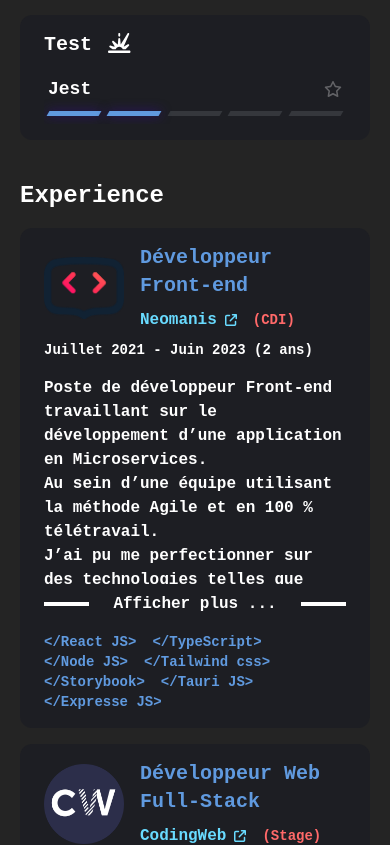
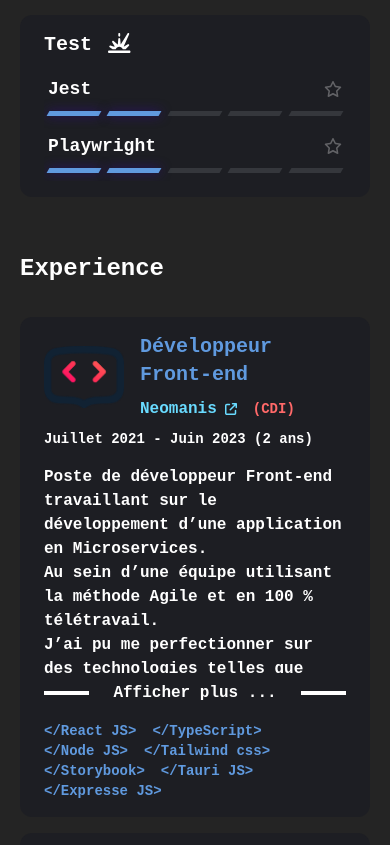
Before and after one commit to AlexPawlonski/Portfolio, a Next.js app: page / in a window 390 px wide. Shown: the part 2920-3765 px from the top of the page. Built offline with nearby package versions, Linux system fonts and the light colour scheme.

Commit message:
update css for responcive Skill and Work section

```diff
--- a/src/components/atoms/LevelBar.tsx
+++ b/src/components/atoms/LevelBar.tsx
@@ -20,7 +20,7 @@
       divsLevel.push(
         <div
           key={i + "level"}
-          className="levelSkill w-full"
+          className="levelSkill w-full h-[5px] lg:h-[10px]"
           style={{ boxShadow: "#2c116e 0px 0px 10px" }}
         ></div>
       );
@@ -29,7 +29,7 @@
     const divsBase = [];
     for (let i = 0; i < base - level; i++) {
       divsBase.push(
-        <div key={i + "base"} className="levelBase w-full opacity-40 "></div>
+        <div key={i + "base"} className="levelBase w-full opacity-40 h-[5px] lg:h-[10px]"></div>
       );
     }
     return (
--- a/src/components/molecules/SkillItem.tsx
+++ b/src/components/molecules/SkillItem.tsx
@@ -12,7 +12,7 @@
   return (
     <li className="flex flex-col gap-2 col-span-1">
       <label className="flex items-center justify-between">
-        <h3 className="text-lg">{skill.title}</h3>
+        <h3 className="text-lg lg:text-2xl">{skill.title}</h3>
         {skill.fav ? (
           <FontAwesomeIcon icon={starSolid} className="rainbowGlow" />
         ) : (
--- a/src/components/molecules/SkillSection.tsx
+++ b/src/components/molecules/SkillSection.tsx
@@ -21,7 +21,7 @@
     <div className="bg-drakBlue rounded-xl px-6 py-4 bg-opacity-40">
       <ShowMore maxHeight={maxHeight}>
         <>
-          <h3 className="text-xl mb-4 lg:text-2xl">
+          <h3 className="text-xl mb-4 lg:text-3xl">
             {title}
             <FontAwesomeIcon icon={icon} className="ml-4" />
           </h3>
--- a/src/components/organisms/Work.tsx
+++ b/src/components/organisms/Work.tsx
@@ -5,13 +5,13 @@
   return (
     <section id="work" className="flex flex-col gap-4">
       <div className="flex flex-col gap-4">
-        <h3 className="text-2xl xl:text-5xl">Experience</h3>
+        <h3 className="text-2xl xl:text-5xl my-4">Experience</h3>
         {works.map((work, key) => (
           <WorkComponent key={key} work={work} />
         ))}
       </div>
       <div className="flex flex-col gap-4">
-        <h3 className="text-2xl xl:text-5xl">Formation</h3>
+        <h3 className="text-2xl xl:text-5xl my-4">Formation</h3>
         {schools.map((work, key) => (
           <WorkComponent key={key} work={work} />
         ))}
--- a/src/datas.ts
+++ b/src/datas.ts
@@ -250,7 +250,10 @@
     { title: "Ngnix", level: 2, fav: false },
     { title: "Jenkins", level: 1, fav: false },
   ],
-  test: [{ title: "Jest", level: 2, fav: false }],
+  test: [
+    { title: "Jest", level: 2, fav: false },
+    { title: "Playwright", level: 2, fav: false },
+  ],
   tools: [
     { title: "Agile", level: 5, fav: false },
     { title: "Storybook", level: 3, fav: true },
--- a/src/styles/index.scss
+++ b/src/styles/index.scss
@@ -50,7 +50,6 @@
 }
 
 .levelSkill {
-  height: 5px;
   background: #69dbff;
   transform: skew(-30deg);
   -webkit-transform: skew(-30deg);
@@ -71,7 +70,6 @@
 }
 
 .levelBase {
-  height: 5px;
   background: #595c61;
   transform: skew(-30deg);
   -webkit-transform: skew(-30deg);
@@ -96,8 +94,7 @@
   animation: none;
   transition: all;
 }
-.b
-oxShadowHover:hover {
+.b oxShadowHover:hover {
   @include backlight(0, 2, 5vw, 0.5, #0fffc1, #b530ff, 1s);
 }
 
```
